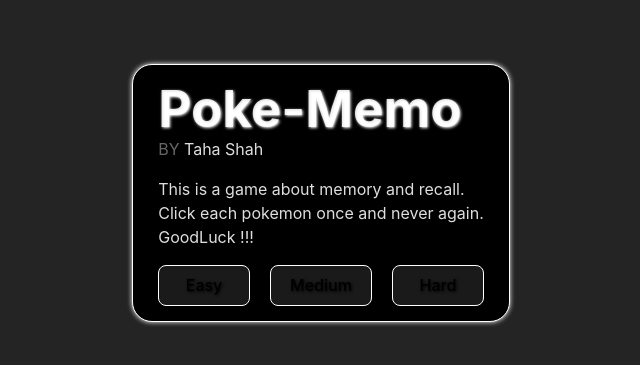
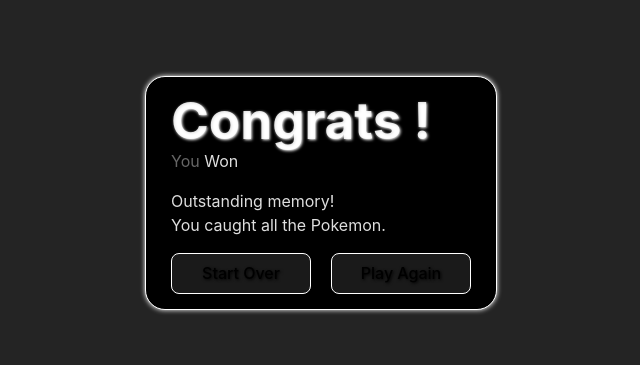
Before and after one commit to TahaShah141/memory-card, a React (Vite) app: page / in a window 1280 px wide. Shown: the part 207-572 px from the top of the page, without its empty margins (319-959 px from the left). Built offline with nearby package versions, Linux system fonts and the light colour scheme.

Commit message:
Add Game winning sequence

```diff
--- a/src/App.jsx
+++ b/src/App.jsx
@@ -3,6 +3,7 @@ import './App.css'
 import Cards from './Components/Cards';
 import Startup from './Components/Startup';
 import Gameover from './Components/Gameover';
+import Gamewon from './Components/Gamewon';
 
 const baseUrl = 'https://pokeapi.co/api/v2/pokemon/';
 
@@ -41,8 +42,9 @@ function App() {
   const [count, setCount] = useState(0);
   const [pokemons, setPokemons] = useState([]);
   const [loading, setLoading] = useState(false);
-  const [starting, setStarting] = useState(true);
+  const [starting, setStarting] = useState(false);
   const [gameover, setGameOver] = useState(false);
+  const [gamewon, setGameWon] = useState(true);
 
   function gameOver() {
     setGameOver(true);
@@ -59,11 +61,17 @@ function App() {
     setCount(0);
     setGameOver(false);
     setLoading(false);
+    setGameWon(false);
   }
 
   function playAgain() {
     setLoading(true);
     setGameOver(false);
+    setGameWon(false);
+  }
+
+  function gameWon() {
+    setGameWon(true);
   }
 
   useEffect(() => {
@@ -93,8 +101,9 @@ function App() {
   return (
     <>
     {gameover && <Gameover startOver={startOver} playAgain={playAgain}/>}
+    {gamewon && <Gamewon startOver={startOver} playAgain={playAgain}/>}
     {loading && <p className="loading">...Loading</p>}
-    {!loading && !starting && !gameover && <Cards pokemons={pokemons} gameOver={gameOver}/>}
+    {!loading && !starting && !gameover && !gamewon && <Cards pokemons={pokemons} gameOver={gameOver} gameWon={gameWon}/>}
     {starting && <Startup difficulties={[12, 30, 60]} setDifficulty={setDifficulty}/>}
     </>
   )
--- a/src/Components/Cards.jsx
+++ b/src/Components/Cards.jsx
@@ -15,7 +15,7 @@ function shuffleArray(arr) {
     return newArr;
 }
 
-export default function Cards({pokemons, gameOver}) {
+export default function Cards({pokemons, gameOver, gameWon}) {
 
     const [count, setCount] = useState(0);
     const [pokes, setPokemons] = useState([]);
@@ -30,6 +30,7 @@ export default function Cards({pokemons, gameOver}) {
         let newPokes = shuffleArray(pokes);
         setPokemons(newPokes);
         setCount(count+1);
+        if (count+1 === pokes.length) gameWon();
     }
 
     useEffect(() => {
@@ -37,11 +38,6 @@ export default function Cards({pokemons, gameOver}) {
     }, [pokemons]);
 
     let cards = pokes.map(pokemon => <Card key={pokemon.name} pokemon={pokemon} pokemonClicked={pokemonClicked} gameOver={gameOver}/> );
-    // let cards = [];
-
-    // for (let i = 0; i < 6; i++) cards.push(
-    //     <Card key={`pikachu ${i}`} pokemon={{name:"pikachu", imageURL:"https://raw.githubusercontent.com/PokeAPI/sprites/master/sprites/pokemon/25.png", clicked:false}} pokemonClicked={pokemonClicked} />
-    // )
 
     return (
         <>
--- /dev/null
+++ b/src/Components/Gamewon.jsx
@@ -0,0 +1,19 @@
+
+export default function Gamewon({startOver, playAgain}) {
+
+    return (
+        <div className="gamewon popup">
+            <div className="title-container">
+                <h1 className="title">Congrats !</h1>
+                <p className="subtext name"><span>You </span>Won</p>
+            </div>
+
+            <p className="message">Outstanding memory!<br />You caught all the Pokemon.</p>
+
+            <div className="popup-buttons">
+                <button className="start-over" onClick={() => {startOver()}}>Start Over</button>
+                <button className="play-again" onClick={() => {playAgain()}}>Play Again</button>
+            </div>
+        </div>
+    )
+}
```
